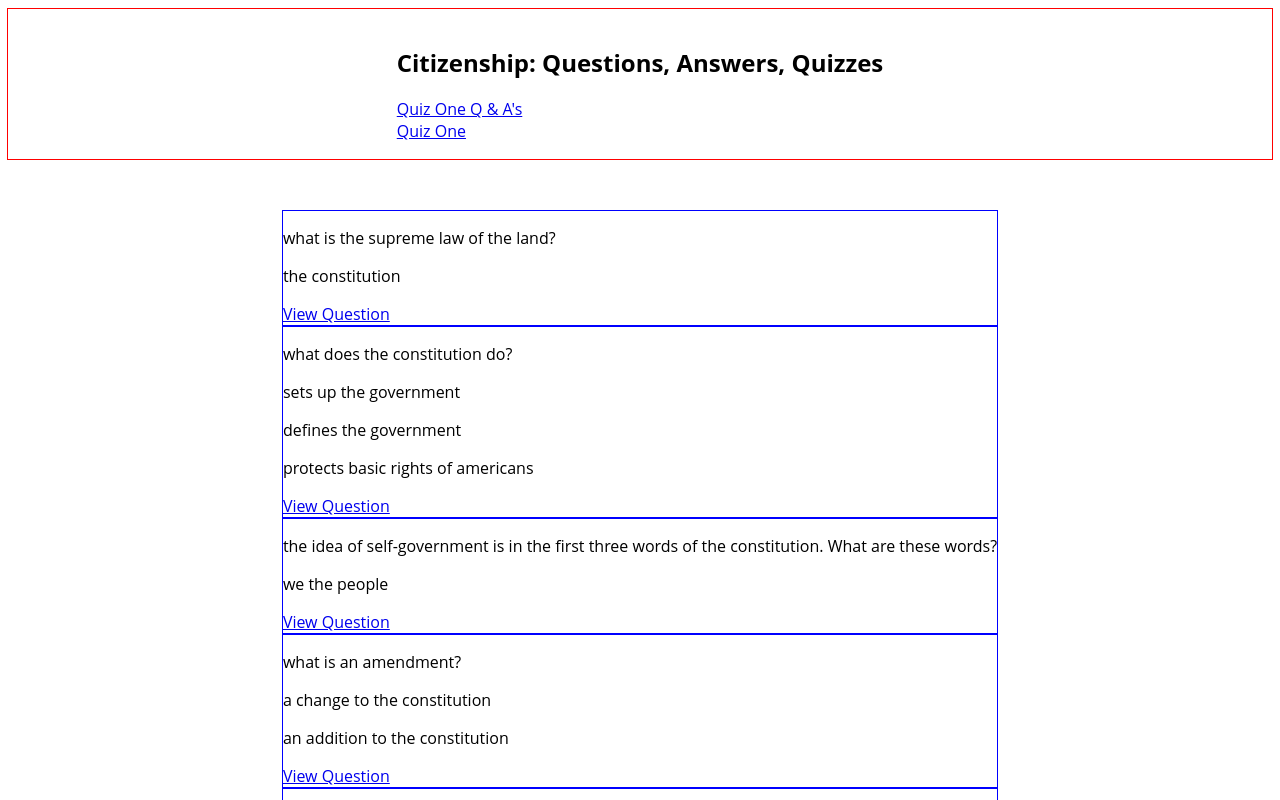
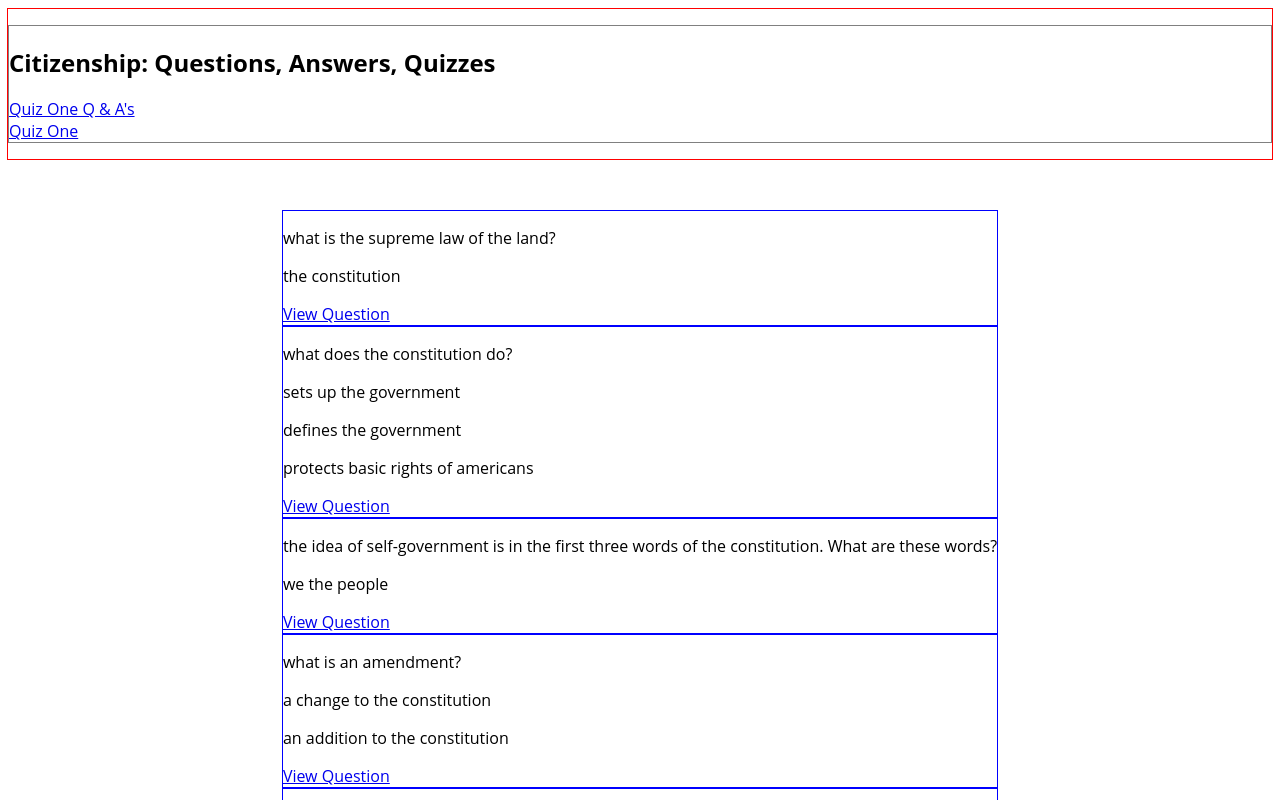
Before and after one commit to mmaustin/citizenship-questions-answers, a React (Create React App) app in the folder citizenship-frontend/: page / in a window 1280 px wide. Shown: the top 800 px of the page. Built offline with nearby package versions, Linux system fonts and the light colour scheme.

Commit message:
added border to section area of nav bar

```diff
--- a/citizenship-frontend/src/app/Navbar.js
+++ b/citizenship-frontend/src/app/Navbar.js
@@ -5,7 +5,7 @@ const Navbar = () => {
 
     return(
         <nav>
-            <section>
+            <section id='nav-section'>
                 <h2>Citizenship: Questions, Answers, Quizzes</h2>
                 <div>
                     <div>
--- a/citizenship-frontend/src/index.css
+++ b/citizenship-frontend/src/index.css
@@ -28,3 +28,8 @@ nav {
     align-items: center;
     flex-flow: row;
 }
+
+#nav-section {
+    border: 1px solid gray;
+    width: 100%;
+}
```
